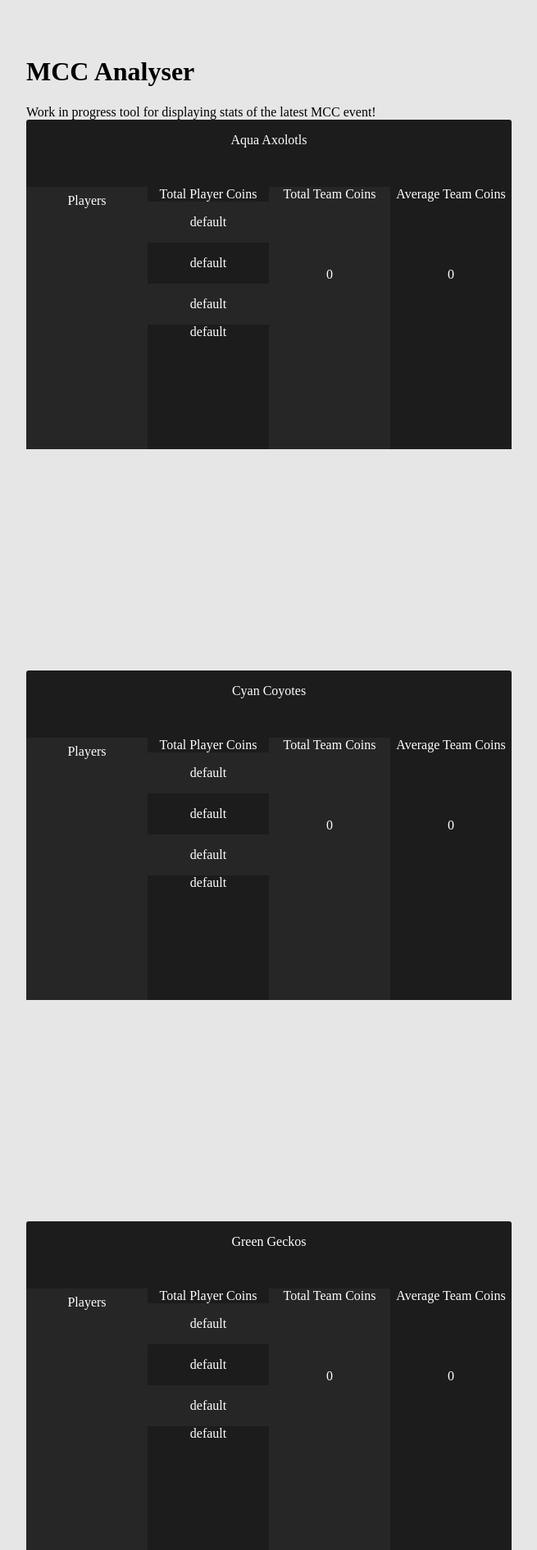
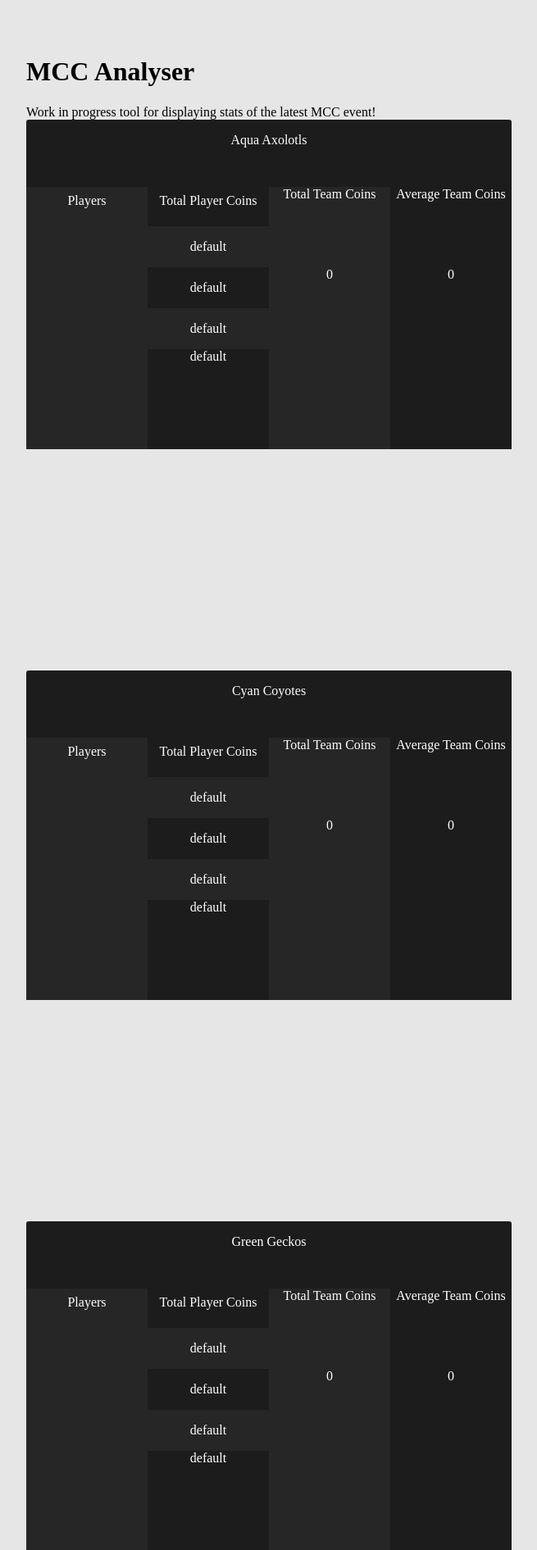
Before and after one commit to TensegrityBlockxels/mccstats, a Flask app: page / in a window 1280 px wide. Shown: the top 1891 px of the page at 82% size, without its empty margins (16-671 px from the left). Run offline with Flask 2, Linux system fonts and the light colour scheme; parts of the project's set-up code (start-up, migrations or seed data) failed here and were passed over; some web fonts are replaced.

Commit message:
UI Changes.

```diff
--- a/static/styles/container.css
+++ b/static/styles/container.css
@@ -33,11 +33,7 @@
   flex-direction: row;
 }
 
-.player-list > span:first-child {
-  display: block;
-  height: 3rem;
-  padding-top: 0.5rem;
-}
+
 
 .total-team-coins > p {
   padding-top: 5rem;
--- a/static/styles/style.css
+++ b/static/styles/style.css
@@ -47,6 +47,12 @@ body {
   background-color: var(--accent-color-1);
 }
 
+.cell > span.category {
+  display: block;
+  height: 3rem;
+  padding-top: 0.5rem;
+}
+
 footer {
   padding: 2rem;
   border-radius: 2px;
--- a/templates/tracker.html
+++ b/templates/tracker.html
@@ -82,7 +82,7 @@
         }"
             x-init="getPlayerNames()"
           >
-            <span>Players</span>
+            <span class="category">Players</span>
             <template x-for="username in players">
               <p x-text="username"></p>
             </template>
@@ -100,7 +100,7 @@
         }"
             x-init="$watch('players', value => getIndividualPlayerCoins())"
           >
-            <span>Total Player Coins</span>
+            <span class="category">Total Player Coins</span>
             <template x-for="individualPlayerCoin in individualPlayerCoins">
               <p x-text="individualPlayerCoin"></p>
             </template>
```
